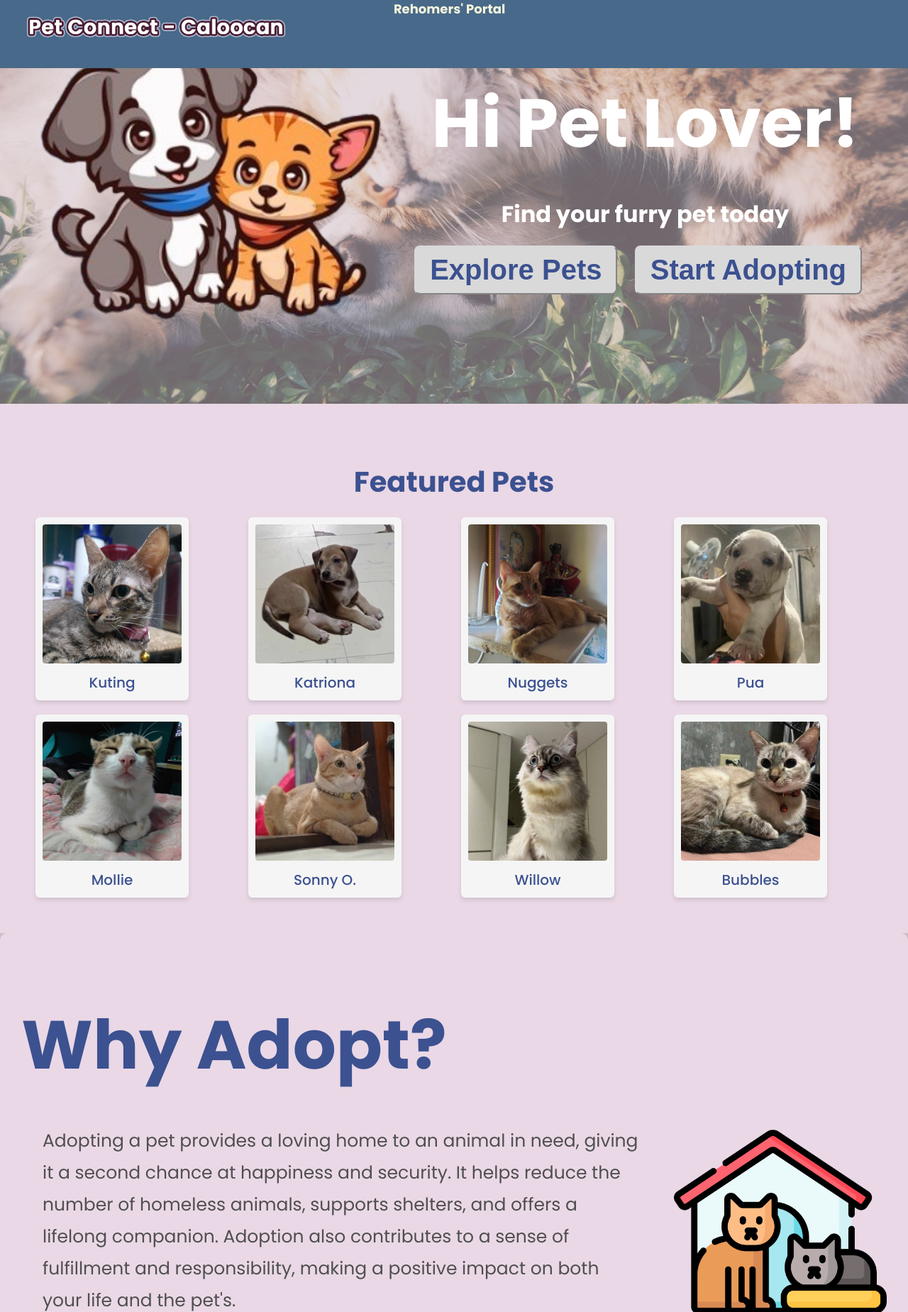
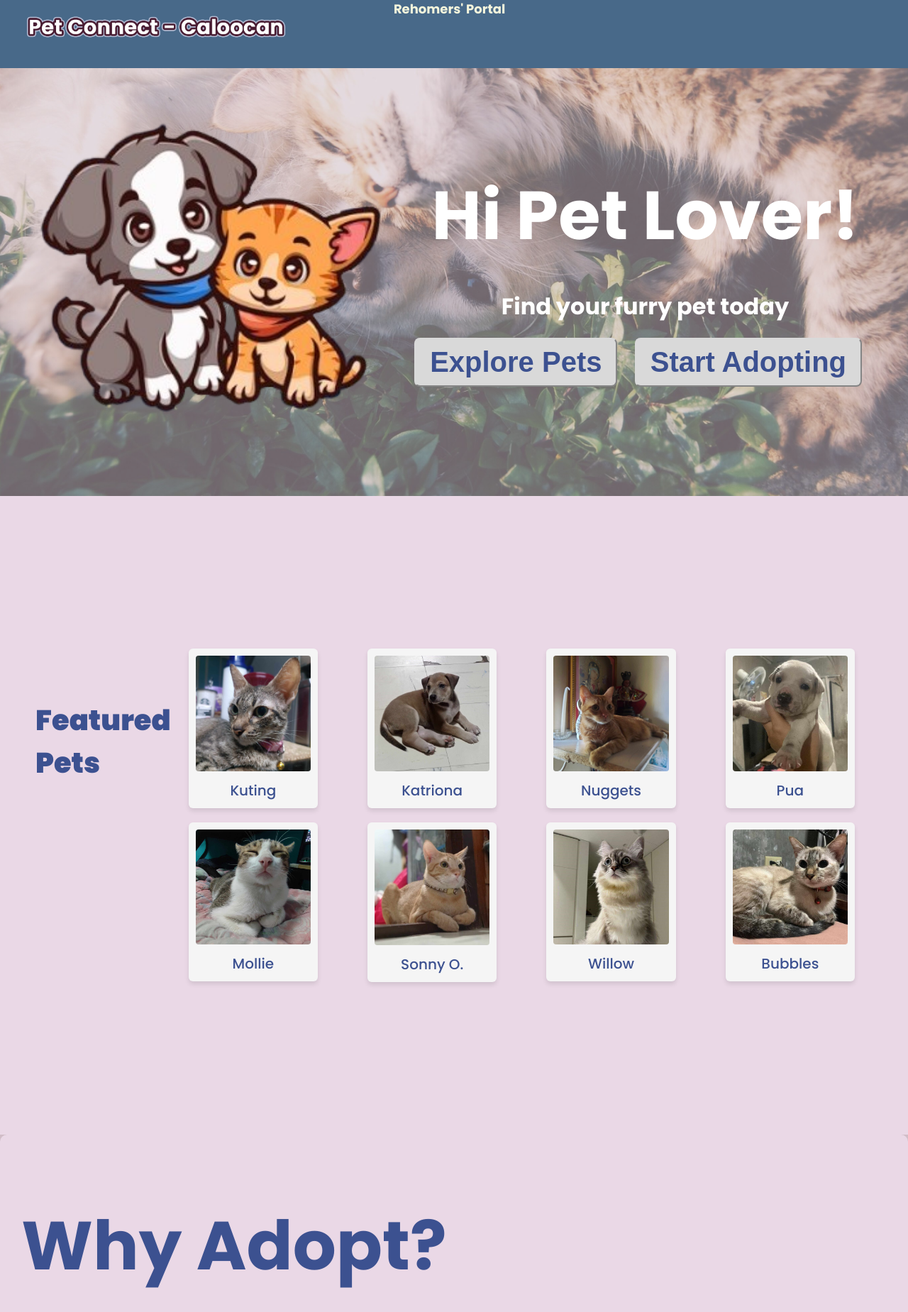
Before and after one commit to daland4ni/wms-pcc, a PHP site: page /pages/home.php in a window 1280 px wide. Shown: the part 98-1947 px from the top of the page at 71% size. Run offline with PHP 8.4, Linux system fonts and the light colour scheme.

Commit message:
fixed css in container-1 and 2

```diff
--- a/css/home.css
+++ b/css/home.css
@@ -26,7 +26,7 @@
     align-items: center; /* Center content vertically */
     justify-content: space-between; /* Space out the content */
     padding: 45px;
-    padding-top: 20px;
+    padding-top: 150px;
     padding-bottom: 65px;
     border-radius: 8px; /* Rounded corners */
     font-family: Poppins;
@@ -90,6 +90,8 @@
     text-align: center; /* Center-align the heading */
     align-content: center;
     font-family: Poppins;
+    display: flex;
+    height: 100vh
 }
 
 /* Heading styling */
@@ -97,8 +99,9 @@
     font-size: 40px;
     color: #3C5190; /* Blue text */
     margin-bottom: 20px;
-    margin-top: 30px;
-
+    margin-top: 20%;
+    text-align: left;
+    font-weight: 900;
 }
 
 /* Featured container grid */
@@ -106,9 +109,9 @@
     display: grid;
     grid-template-columns: repeat(4, 1fr); /* 4 columns on large screens */
     gap: 20px; /* Space between grid items */
-    justify-content: center;
-    align-items: center;
-    align-content: center;
+    place-items: center;
+    width: max-content; /* Shrinks to fit content */
+    margin: auto;
 }
 
 /* Individual grid items */
```
